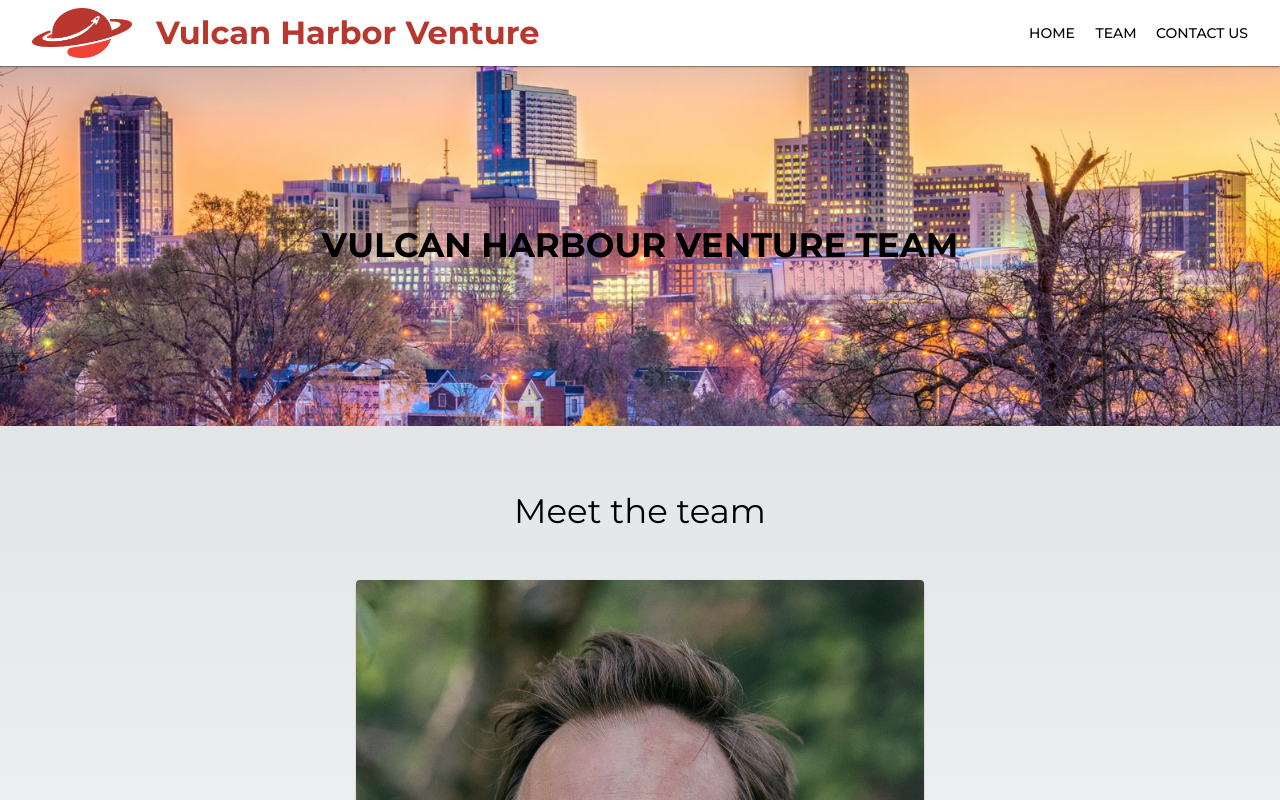
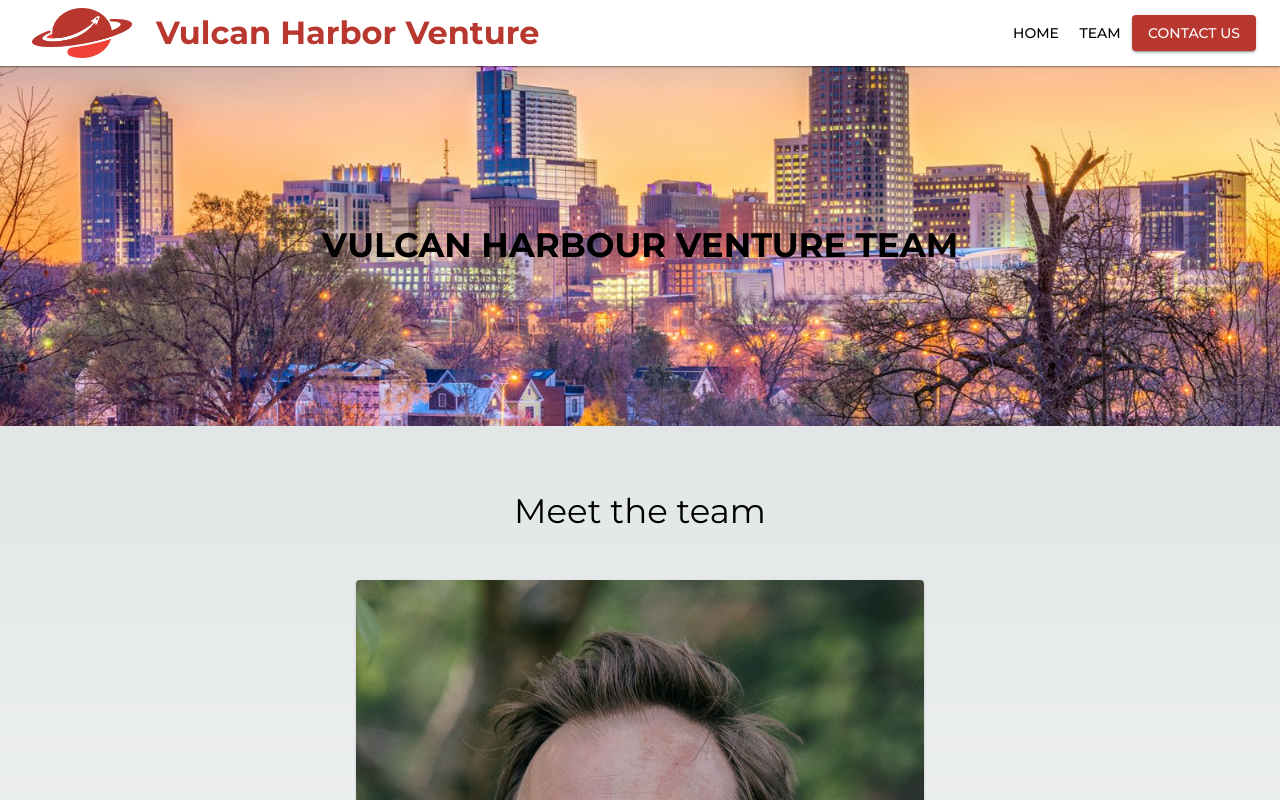
Before and after one commit to MatheusBragaDev/startupsite, a Next.js app: page /team in a window 1280 px wide. Shown: the top 800 px of the page. Built offline with nearby package versions, Linux system fonts and the light colour scheme.

Commit message:
Estilizacao do botao contact us

```diff
--- a/src/layouts/Header/Header.js
+++ b/src/layouts/Header/Header.js
@@ -23,19 +23,38 @@
   const handleDrawerToggle = () => {
     setMobileOpen(!mobileOpen);
   };
+
   const drawer = (
     <Box onClick={handleDrawerToggle} sx={{ textAlign: 'center' }}>
       <List>
         {navItems.map((item) => (
           <Link key={item.label} href={item.href} passHref>
-            <ListItem ButtonBase>
-              <ListItemText primary={item.label} />
+            <ListItem ButtonBase sx={{ justifyContent: 'center' }}>
+              {item.label === 'Contact Us' ? (
+                <Button
+                  variant="contained"
+                  color="primary"
+                  sx={{
+                    backgroundColor: 'rgb(184 56 47)',
+                    color: '#fff',
+                    '&:hover': {
+                      backgroundColor: 'rgb(150 45 36)',
+                    },
+                  }}
+                >
+                  {item.label}
+                </Button>
+              ) : (
+                <ListItemText primary={item.label} sx={{justifyContent: 'center',
+                  position: 'relative', textAlign:'center'}}/>
+              )}
             </ListItem>
           </Link>
         ))}
       </List>
     </Box>
   );
+
 
   return (
     <Box sx={{display:'flex'}}>
@@ -87,13 +106,29 @@
           <Box
           sx={{ display: { xs: 'none', sm: 'block' } }}
           >
-            {navItems.map((item) => (
-              <Link key={item.label} href={item.href} passHref>
-                <Button  sx={{ color: '#000' }}>
-                  {item.label}
-                </Button>
-              </Link>
-            ))}
+             {navItems.map((item) =>
+              item.label === 'Contact Us' ? (
+                <Link key={item.label} href={item.href} passHref>
+                  <Button
+                    variant="contained"
+                    color="primary"
+                    sx={{
+                      backgroundColor: 'rgb(184 56 47)',
+                      color: '#fff',
+                      '&:hover': {
+                        backgroundColor: 'rgb(150 45 36)',
+                      },
+                    }}
+                  >
+                    {item.label}
+                  </Button>
+                </Link>
+              ) : (
+                <Link key={item.label} href={item.href} passHref>
+                  <Button sx={{ color: '#000' }}>{item.label}</Button>
+                </Link>
+              )
+            )}
           </Box>
           <IconButton
             color="inherit"
```
